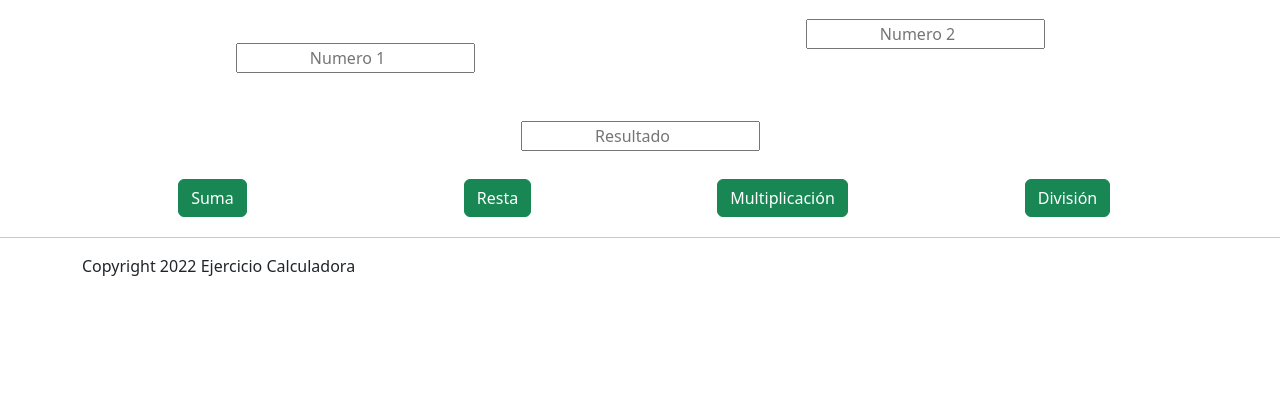
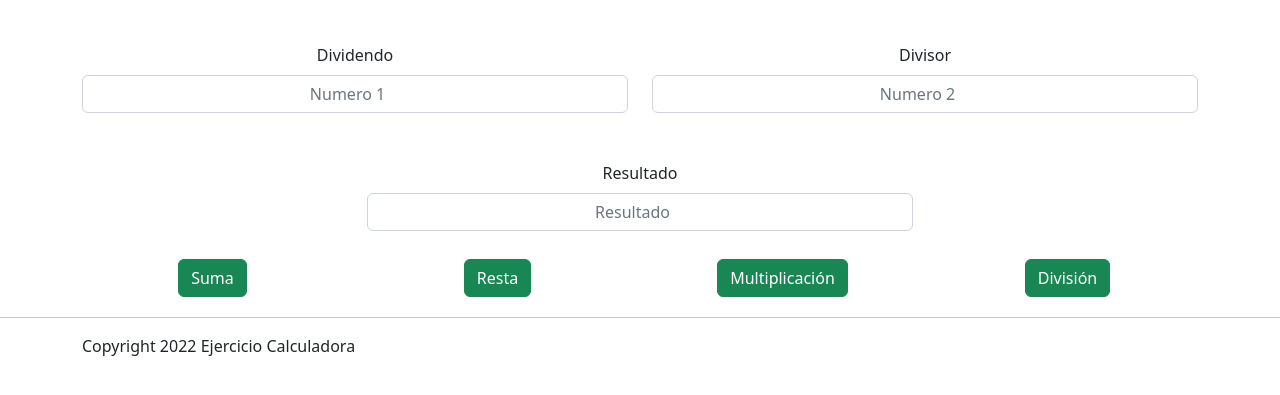
Before and after one commit to dcbcueva/Calculadora, a plain HTML site: page index.html in a window 1280 px wide. Shown: the part 53-448 px from the top of the page. Drawn offline with nearby package versions, Linux system fonts and the light colour scheme.

Commit message:
ci:disegno labels

```diff
--- a/index.html
+++ b/index.html
@@ -9,23 +9,25 @@
     <!-- CSS de bootstrap -->
     <link rel="stylesheet" href="./assets/css/bootstrap.min.css" />
     <link rel="stylesheet" href="https://cdnjs.cloudflare.com/ajax/libs/font-awesome/6.2.0/css/all.min.css">
-    <link href="https://cdn.jsdelivr.net/npm/bootstrap@5.2.1/dist/css/bootstrap.min.css" rel="stylesheet" integrity="sha384-iYQeCzEYFbKjA/T2uDLTpkwGzCiq6soy8tYaI1GyVh/UjpbCx/TYkiZhlZB6+fzT" crossorigin="anonymous">
 </head>
 <body>
     <h1 class="text-center" style="color:#198754">Claculadora</h1>
     <div class="container container-sm text-center">
         <div class="row my-4 justify-content-evenly">
-            <div class="col my-4">
-                <input class="text-center" placeholder="Numero 1" type="number" id="num1">
+            <div class="col-md-6 my-4">
+                <label for="num1" class="form-label">Dividendo</label>
+                <input class="text-center form-control" placeholder="Numero 1" type="number" id="num1">
             </div>
             <!--<div class="col"></div>-->
-            <div class="col my-6">
-                <input class="text-center" placeholder="Numero 2" type="number" id="num2">
+            <div class="col-md-6 my-4">
+                <label for="num2" class="form-label">Divisor</label>
+                <input class="text-center form-control" placeholder="Numero 2" type="number" id="num2">
             </div>
         </div>
         <div class="row my-4 justify-content-evenly">
-            <div class="col">
-                <input class="text-center" placeholder="Resultado" type="number" id="resp">
+            <div class="col-md-6">
+                <label for="resp" class="form-label">Resultado</label>
+                <input class="text-center form-control" placeholder="Resultado" type="number" id="resp">
             </div>
         </div>
     </div>
```
